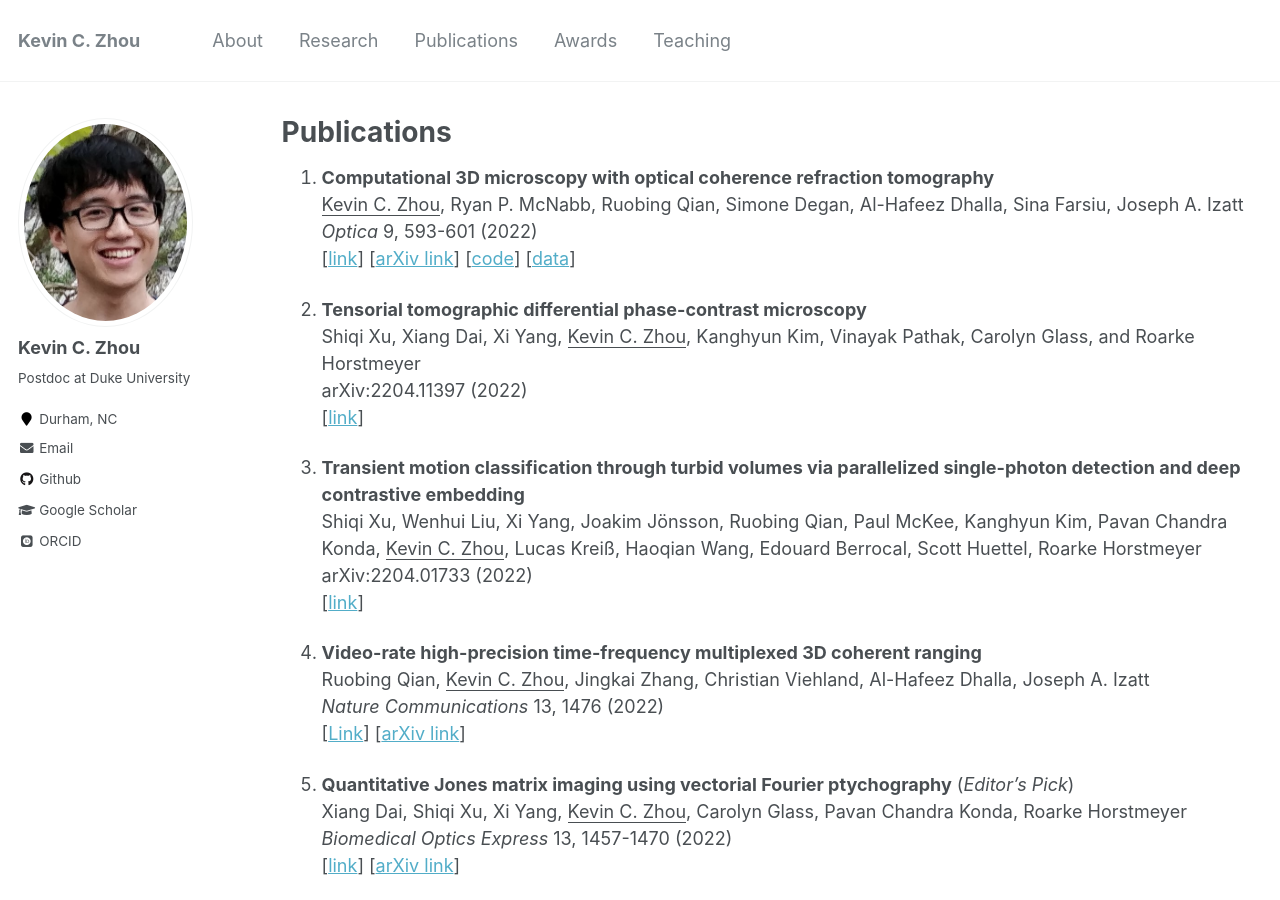
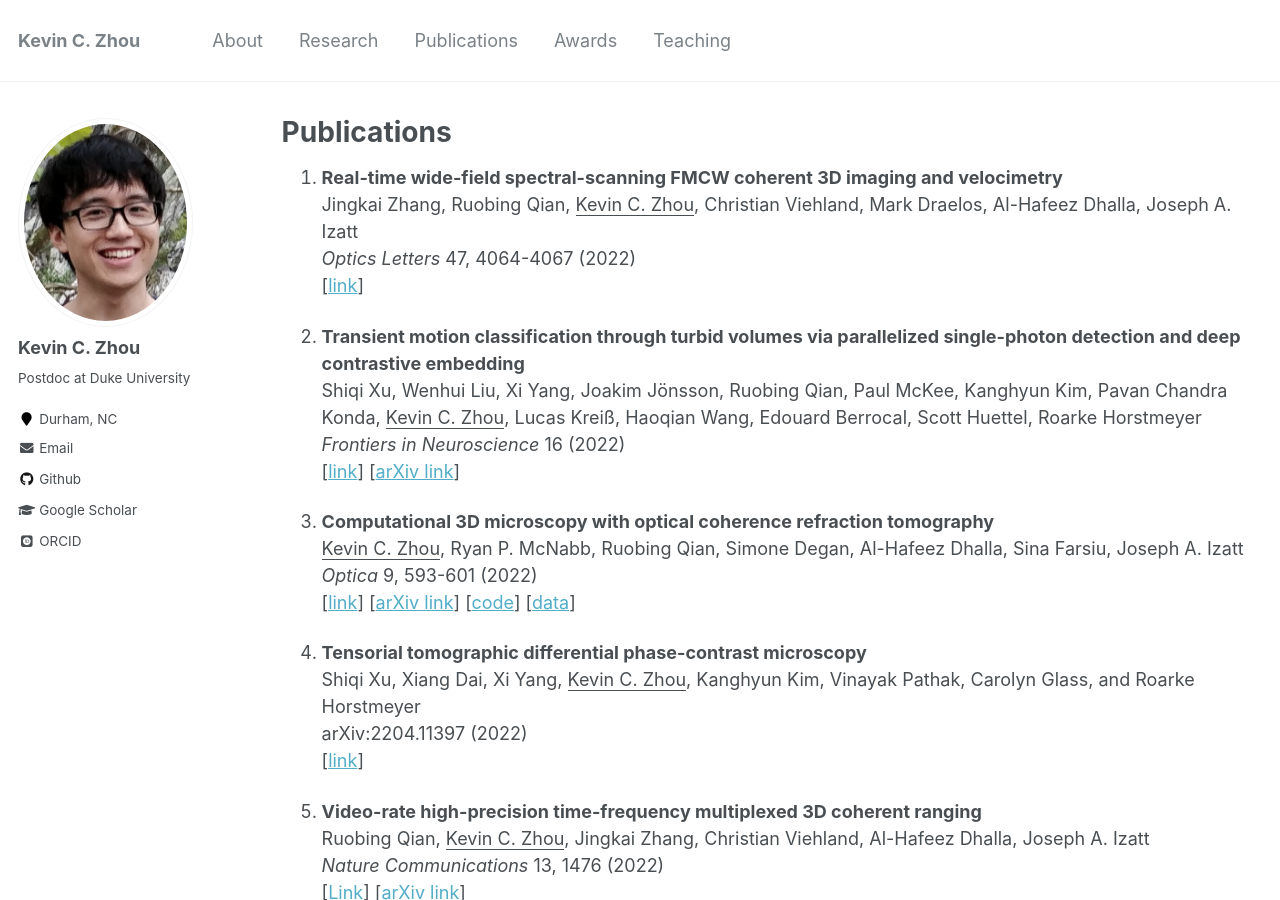
Before and after one commit to kevinczhou/kevinczhou.github.io, a Jekyll site: the page built from _pages/publications.md, in a window 1280 px wide and 900 px high. Built offline with Jekyll 4.4.1, drawn with Linux system fonts in a browser that asks for light colours; some web fonts are replaced.

Commit message:
Update publications.md

```diff
--- a/_pages/publications.md
+++ b/_pages/publications.md
@@ -4,6 +4,16 @@ title: "Publications"
 permalink: /publications/
 author_profile: true
 ---
+1. **Real-time wide-field spectral-scanning FMCW coherent 3D imaging and velocimetry**
+Jingkai Zhang, Ruobing Qian, <ins>Kevin C. Zhou</ins>, Christian Viehland, Mark Draelos, Al-Hafeez Dhalla, Joseph A. Izatt
+*Optics Letters* 47, 4064-4067 (2022)
+[[link](https://opg.optica.org/ol/abstract.cfm?uri=ol-47-16-4064)]
+
+1. **Transient motion classification through turbid volumes via parallelized single-photon detection and deep contrastive embedding**
+Shiqi Xu, Wenhui Liu, Xi Yang, Joakim Jönsson, Ruobing Qian, Paul McKee, Kanghyun Kim, Pavan Chandra Konda, <ins>Kevin C. Zhou</ins>, Lucas Kreiß, Haoqian Wang, Edouard Berrocal, Scott Huettel, Roarke Horstmeyer
+*Frontiers in Neuroscience* 16 (2022)
+[[link](https://www.frontiersin.org/articles/10.3389/fnins.2022.908770/full)] [[arXiv link](https://arxiv.org/abs/2204.01733)]
+
 1. **Computational 3D microscopy with optical coherence refraction tomography**
 <ins>Kevin C. Zhou</ins>, Ryan P. McNabb, Ruobing Qian, Simone Degan, Al-Hafeez Dhalla, Sina Farsiu, Joseph A. Izatt
 *Optica* 9, 593-601 (2022)
@@ -13,11 +23,6 @@ author_profile: true
 Shiqi Xu, Xiang Dai, Xi Yang, <ins>Kevin C. Zhou</ins>, Kanghyun Kim, Vinayak Pathak, Carolyn Glass, and Roarke Horstmeyer
 arXiv:2204.11397 (2022)
 [[link](https://arxiv.org/abs/2204.11397)]
-
-1. **Transient motion classification through turbid volumes via parallelized single-photon detection and deep contrastive embedding**
-Shiqi Xu, Wenhui Liu, Xi Yang, Joakim Jönsson, Ruobing Qian, Paul McKee, Kanghyun Kim, Pavan Chandra Konda, <ins>Kevin C. Zhou</ins>, Lucas Kreiß, Haoqian Wang, Edouard Berrocal, Scott Huettel, Roarke Horstmeyer
-arXiv:2204.01733 (2022)
-[[link](https://arxiv.org/abs/2204.01733)]
 
 1. **Video-rate high-precision time-frequency multiplexed 3D coherent ranging**
 Ruobing Qian, <ins>Kevin C. Zhou</ins>, Jingkai Zhang, Christian Viehland, Al-Hafeez Dhalla, Joseph A. Izatt
```
